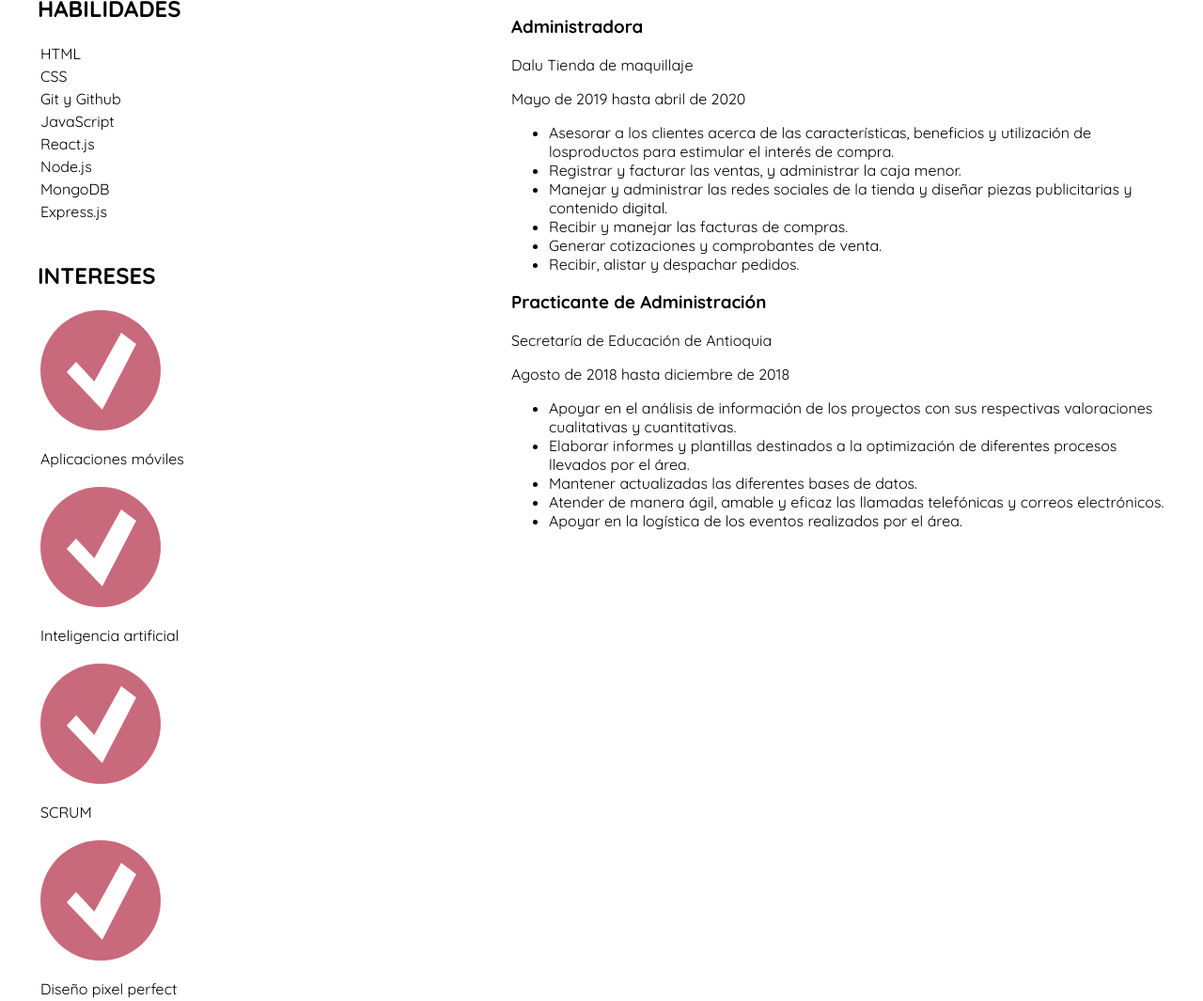
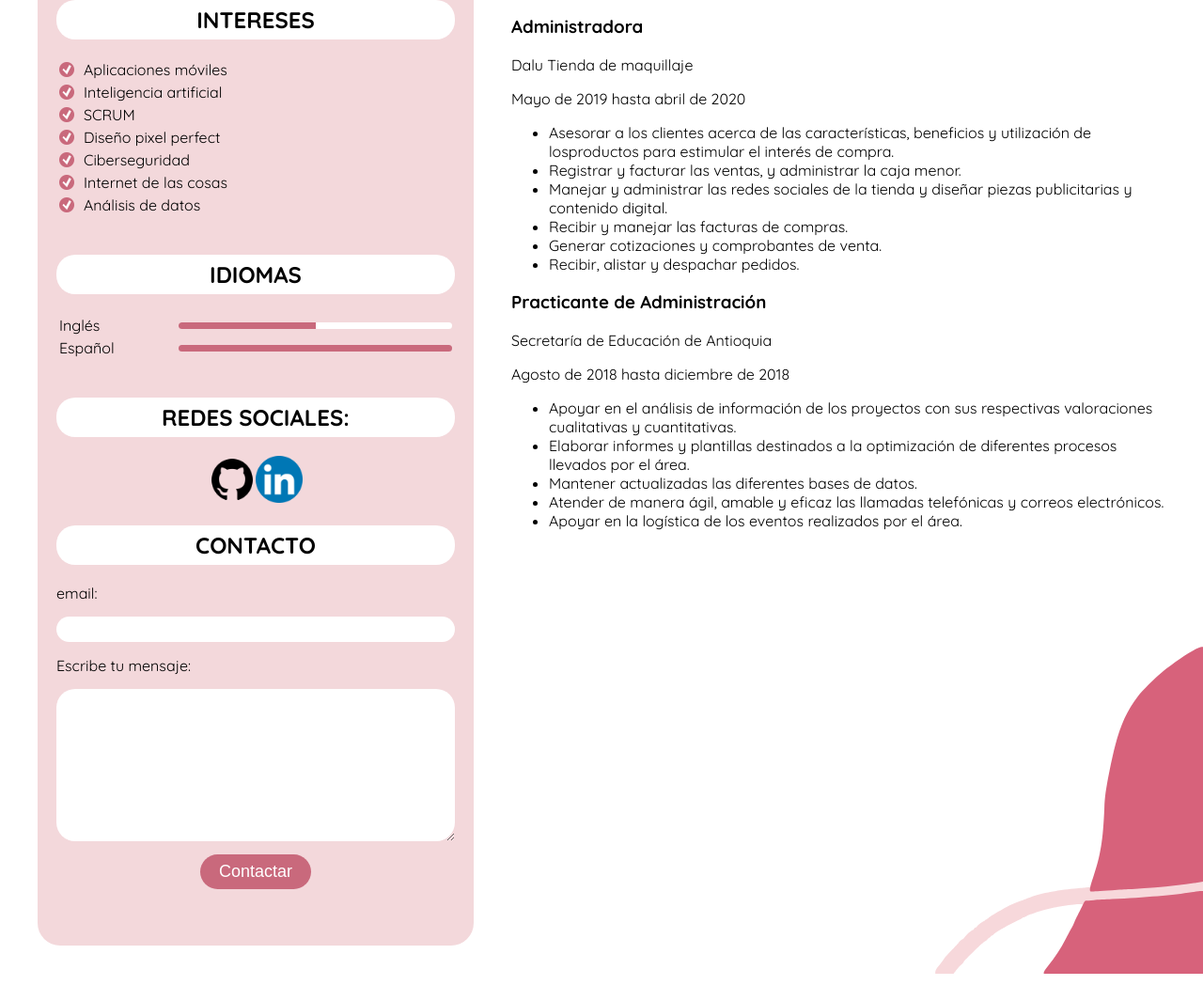
Before and after one commit to danielaramireza/hoja-de-vida-CSS, a plain HTML site: page index.html in a window 1280 px wide. Shown: the part 986-2051 px from the top of the page at 94% size. After the commit the page ends 2022 px from the top, so only its background shows below. Drawn offline with Linux system fonts and the light colour scheme.

Commit message:
Se agregaron los estilos de la seccion de la columna izquierda

```diff
--- a/style.css
+++ b/style.css
@@ -41,3 +41,140 @@ main {
   max-width: 1200px;
   padding: 30px;
 }
+
+/*Sección de la columna izquierda*/
+.contenedor-foto {
+  display: flex;
+  justify-content: center;
+  align-items: center;
+}
+
+.contenedor-foto img {
+  height: 300px;
+  width: 300px;
+  border-radius: 50%;
+  object-fit: cover;
+  background-color: #c9697c;
+  padding: 5px;
+  border: 16px solid #f3d8db;
+  position: relative;
+  bottom: -60px;
+}
+
+.informacion-general {
+  background-color: #f3d8db;
+  border-radius: 24px;
+  padding: 40px 20px;
+}
+
+.datos {
+  display: flex;
+  justify-content: left;
+  align-items: center;
+  gap: 10px;
+}
+
+.contenedor-datos img {
+  width: 30px;
+  height: 30px;
+}
+
+.contenedor-datos a {
+  color: black;
+}
+
+.titulo-izquierdo {
+  background-color: white;
+  border-radius: 20px;
+  padding: 6px;
+  text-align: center;
+}
+
+/*Barras de progreso de habilidades e idiomas*/
+.barra-progreso {
+  width: 100%;
+  height: 7px;
+  border-radius: 7px;
+  background: white;
+  overflow: hidden;
+}
+
+.valor-barra-progreso {
+  height: 7px;
+  background-color: #c9697c;
+}
+
+.tabla {
+  width: 100%;
+}
+
+.tabla tr td:first-child {
+  width: 30%;
+}
+
+/*Redes sociales*/
+.logos {
+  display: flex;
+  justify-content: center;
+}
+
+.logos img {
+  width: 50px;
+  height: 50px;
+}
+
+/* Intereses */
+.lista-intereses {
+  display: flex;
+  justify-content: left;
+  align-items: center;
+  gap: 10px;
+}
+
+.lista-intereses img {
+  width: 16px;
+  height: 16px;
+}
+
+.lista-intereses p {
+  margin: 0;
+}
+
+/*Formulario*/
+#email {
+  border-radius: 20px;
+  padding: 6px;
+  width: calc(100% - 12px);
+  border: none;
+  margin-bottom: 15px;
+  margin-top: 15px;
+}
+
+#mensaje {
+  border-radius: 20px;
+  padding: 6px;
+  width: calc(100% - 12px);
+  border: none;
+  margin-top: 15px;
+}
+
+.contenedor-boton {
+  text-align: center;
+}
+
+.boton {
+  border-radius: 20px;
+  margin-top: 10px;
+  background: #c9697c;
+  color: white;
+  padding: 8px 20px;
+  border: none;
+  font-size: 18px;
+  cursor: pointer;
+}
+
+.boton:hover {
+  background-color: #f3d8db;
+  border: 1px solid #c9697c;
+  color: #c9697c;
+}
```
